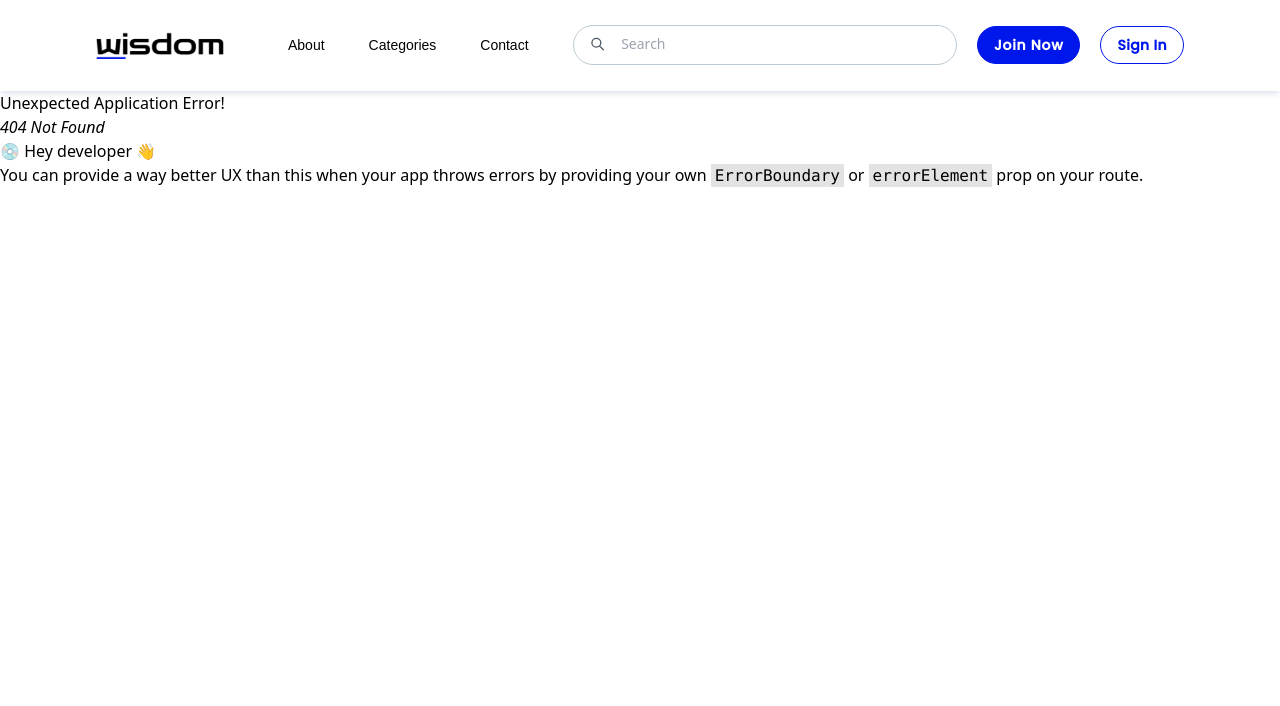
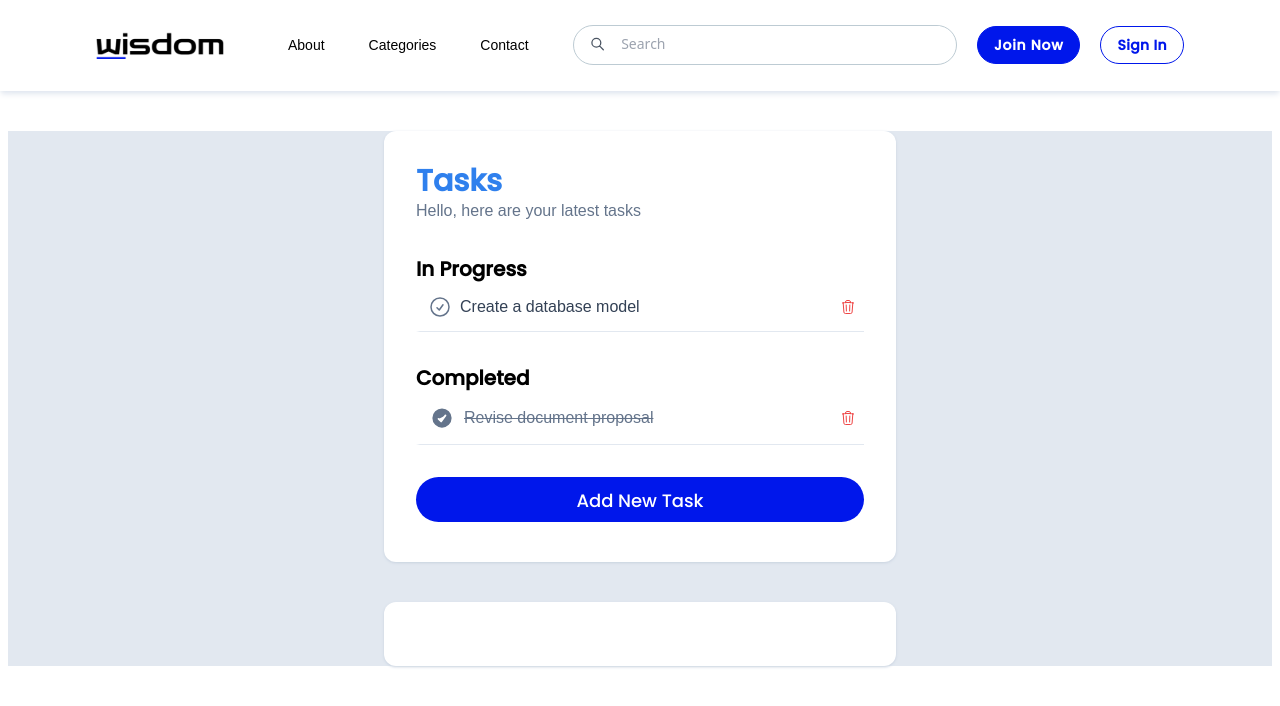
Before and after one commit to clrkdiazlee/wisdom-react, a React (Vite) app: page /tasks in a window 1280 px wide. Before the commit this address had no page. Shown: the top 706 px of the page. Built offline with nearby package versions, Linux system fonts and the light colour scheme; a web font is replaced by a local one.

Commit message:
daily task no calendar pa

```diff
--- /dev/null
+++ b/src/components/Layouts/calendar.jsx
@@ -0,0 +1,11 @@
+import React from 'react'
+
+const calendar = () => {
+  return (
+    <div className=''>
+
+    </div>
+  )
+}
+
+export default calendar
--- /dev/null
+++ b/src/components/Layouts/tasks.jsx
@@ -0,0 +1,97 @@
+import React from 'react'
+
+const tasks = () => {
+  return (
+    // ====================== MAIN CONTAINER AND BACKGROUND
+    <div className="antialiased bg-slate-200 text-slate-700 mx-2 font-poppins">
+      {/* ====================== STUDENT DAILY TASKS */}
+      <div className="max-w-lg mx-auto my-10 bg-white p-8 rounded-xl shadow shadow-slate-300">
+        <div className="flex flex-row justify-between items-center">
+          {/* ====================== TASK HEADER */}
+          <div>
+            <h1 class="text-3xl font-semibold !text-[#2F80ED]">Tasks</h1>
+          </div>
+          {/* ====================== TASK ACTION BUTTONS */}
+          <div className="inline-flex space-x-2 items-center">
+            {/* <a href="#" className="p-2 border border-slate-200 rounded-full inline-flex space-x-1 items-center text-indigo-200 hover:text-white bg-[#0017EB] hover:bg-[#0017EB]">
+              <svg xmlns="http://www.w3.org/2000/svg" fill="none" viewBox="0 0 24 24" stroke-width="1.5" stroke="currentColor" className="w-4 h-4">
+                <path stroke-linecap="round" stroke-linejoin="round" d="M12 6v6h4.5m4.5 0a9 9 0 11-18 0 9 9 0 0118 0z" />
+              </svg>
+              <span class="text-sm font-medium hidden md:block px-1">Urgent</span>
+            </a>
+            <a href="#" className="p-2 border border-slate-600 rounded-full inline-flex space-x-1 items-center hover:bg-slate-200">
+              <svg xmlns="http://www.w3.org/2000/svg" fill="none" viewBox="0 0 24 24" stroke-width="1.5" stroke="currentColor" className="w-4 h-4">
+                <path stroke-linecap="round" stroke-linejoin="round" d="M8.25 6.75h12M8.25 12h12m-12 5.25h12M3.75 6.75h.007v.008H3.75V6.75zm.375 0a.375.375 0 11-.75 0 .375.375 0 01.75 0zM3.75 12h.007v.008H3.75V12zm.375 0a.375.375 0 11-.75 0 .375.375 0 01.75 0zm-.375 5.25h.007v.008H3.75v-.008zm.375 0a.375.375 0 11-.75 0 .375.375 0 01.75 0z" />
+              </svg>
+              <span class="text-sm hidden md:block">Latest</span>
+            </a> */}
+          </div>
+        </div>
+
+        {/* ====================== TASK CAPTION */}
+        <p className="text-slate-500">Hello, here are your latest tasks</p>
+
+        {/* ====================== CONTAINER FOR TASKS IN PROGRESS */}
+        <div id="tasks-in-progress" className="my-8">
+          <p className="text-xl font-semibold !text-black">In Progress</p>
+          {/* ====================== INDIVIDUAL TASK # */}
+          <div id="task" class="flex justify-between items-center border-b border-slate-200 py-3 px-2 border-l-4  border-l-transparent bg-gradient-to-r from-transparent to-transparent hover:from-slate-100 transition ease-linear duration-150">
+            <div class="inline-flex items-center space-x-2">
+              <div>
+                <svg xmlns="http://www.w3.org/2000/svg" fill="none" viewBox="0 0 24 24" stroke-width="1.5" stroke="currentColor" class="w-6 h-6 text-slate-500 hover:text-[#0017EB] hover:cursor-pointer">
+                  <path stroke-linecap="round" stroke-linejoin="round" d="M9 12.75L11.25 15 15 9.75M21 12a9 9 0 11-18 0 9 9 0 0118 0z" />
+                </svg>
+              </div>
+              {/* ====================== REPLACE TASK NAME HERE ====================== */}
+              <div>Create a database model</div>
+            </div>
+            {/* ====================== TRASH ICON */}
+            <div>
+              <svg xmlns="http://www.w3.org/2000/svg" fill="none" viewBox="0 0 24 24" stroke-width="1.5" stroke="currentColor" class="w-4 h-4 text-red-500 hover:text-slate-700 hover:cursor-pointer">
+                <path stroke-linecap="round" stroke-linejoin="round" d="M14.74 9l-.346 9m-4.788 0L9.26 9m9.968-3.21c.342.052.682.107 1.022.166m-1.022-.165L18.16 19.673a2.25 2.25 0 01-2.244 2.077H8.084a2.25 2.25 0 01-2.244-2.077L4.772 5.79m14.456 0a48.108 48.108 0 00-3.478-.397m-12 .562c.34-.059.68-.114 1.022-.165m0 0a48.11 48.11 0 013.478-.397m7.5 0v-.916c0-1.18-.91-2.164-2.09-2.201a51.964 51.964 0 00-3.32 0c-1.18.037-2.09 1.022-2.09 2.201v.916m7.5 0a48.667 48.667 0 00-7.5 0" />
+              </svg>
+            </div>
+          </div>
+        </div>
+
+        {/* ====================== CONTAINER FOR COMPLETED TASKS */}
+        <div id="tasks-completed" className="my-8">
+          <p className="text-xl font-semibold !text-black">Completed</p>
+          <div id="task" class="flex justify-between items-center border-b border-slate-200 py-3 px-2 border-l-4  border-l-transparent">
+            <div className="inline-flex items-center space-x-2">
+              <div>
+                <svg xmlns="http://www.w3.org/2000/svg" fill="#64748B" viewBox="0 0 24 24" stroke-width="1.5" stroke="currentColor" class="w-7 h-7 text-white hover:cursor-pointer">
+                <path stroke-linecap="round" stroke-linejoin="round" d="M9 12.75L11.25 15 15 9.75M21 12a9 9 0 11-18 0 9 9 0 0118 0z" />
+                </svg>
+              </div>
+              <div class="text-slate-500 line-through">Revise document proposal</div>
+            </div>
+              {/* ====================== TRASH ICON */}
+            <div>
+              <svg xmlns="http://www.w3.org/2000/svg" fill="none" viewBox="0 0 24 24" stroke-width="1.5" stroke="currentColor" class="w-4 h-4 text-red-500 hover:text-slate-700 hover:cursor-pointer">
+                <path stroke-linecap="round" stroke-linejoin="round" d="M14.74 9l-.346 9m-4.788 0L9.26 9m9.968-3.21c.342.052.682.107 1.022.166m-1.022-.165L18.16 19.673a2.25 2.25 0 01-2.244 2.077H8.084a2.25 2.25 0 01-2.244-2.077L4.772 5.79m14.456 0a48.108 48.108 0 00-3.478-.397m-12 .562c.34-.059.68-.114 1.022-.165m0 0a48.11 48.11 0 013.478-.397m7.5 0v-.916c0-1.18-.91-2.164-2.09-2.201a51.964 51.964 0 00-3.32 0c-1.18.037-2.09 1.022-2.09 2.201v.916m7.5 0a48.667 48.667 0 00-7.5 0" />
+              </svg>
+            </div>
+          </div>
+        </div>
+
+        {/* <p class="text-xs text-slate-500 text-center">Last updated 12 minutes ago</p> */}
+
+        {/* ====================== ADD NEW TASK BUTTON */}
+        <button
+          type="button"
+          class="mb-2 block w-full rounded-full bg-[#0017EB] px-6 pt-2.5 pb-2 text-lg font-medium leading-normal text-white transition duration-150 ease-in-out hover:bg-[#000e91] focus:bg-primary-600 focus:outline-none focus:ring-0 active:bg-primary-700">
+          Add New Task
+        </button>
+      </div>
+
+      {/* ====================== DOCUMENTATION UPLOAD */}
+      <div className="max-w-lg mx-auto my-10 bg-white p-8 rounded-xl shadow shadow-slate-300">
+
+      </div>
+    </div>
+
+  )
+}
+
+export default tasks
--- a/tailwind.config.cjs
+++ b/tailwind.config.cjs
@@ -12,7 +12,7 @@ module.exports = {
       colors: {
         buttonBlue: '#0017EB',
         buttonGray: '#BDCBD3',
-        headingBlue: '#0017EB'
+        headingBlue: '#0017EB',
       },
     },
     fontFamily: {
```
Also changed, not shown: src/main.jsx (+11 -1 lines), 1 other file (tests, documents, lock files or other folders).
